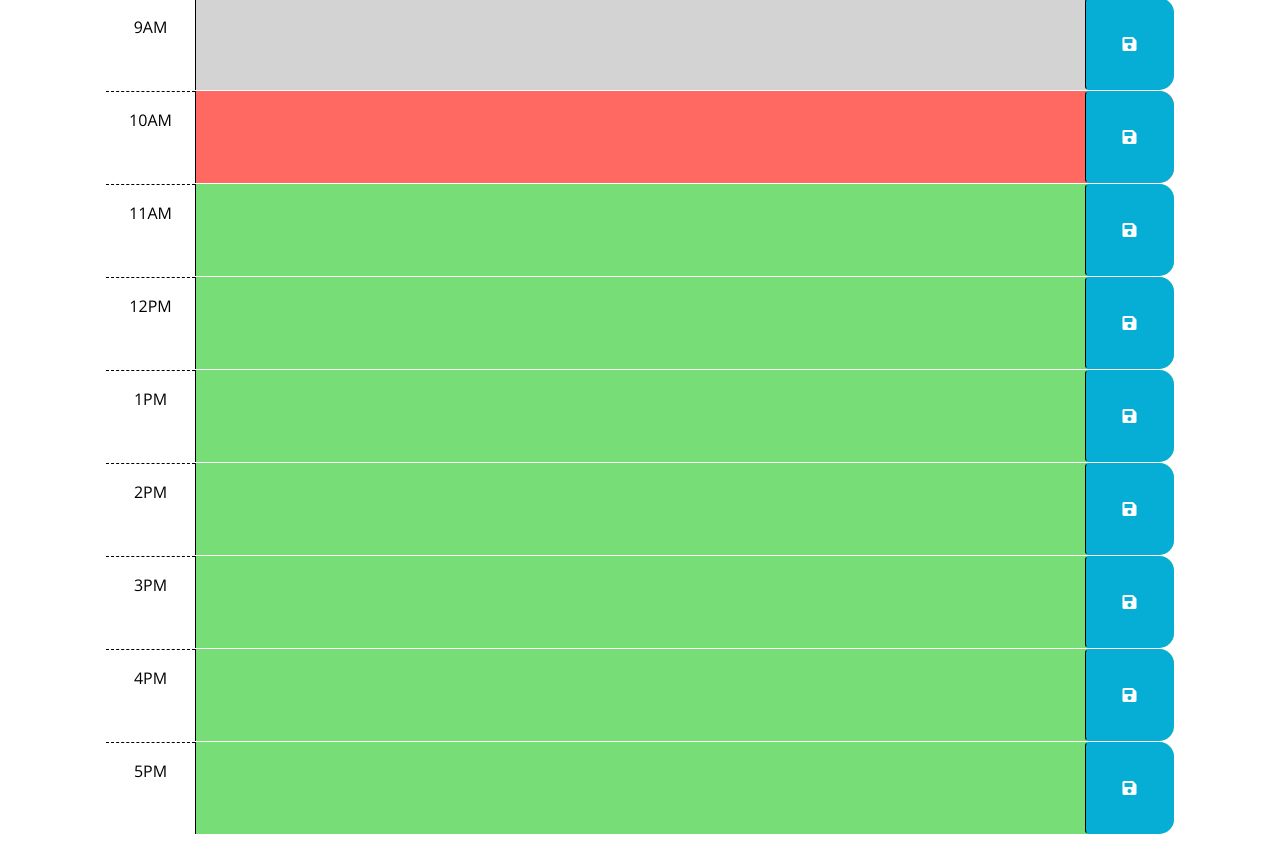
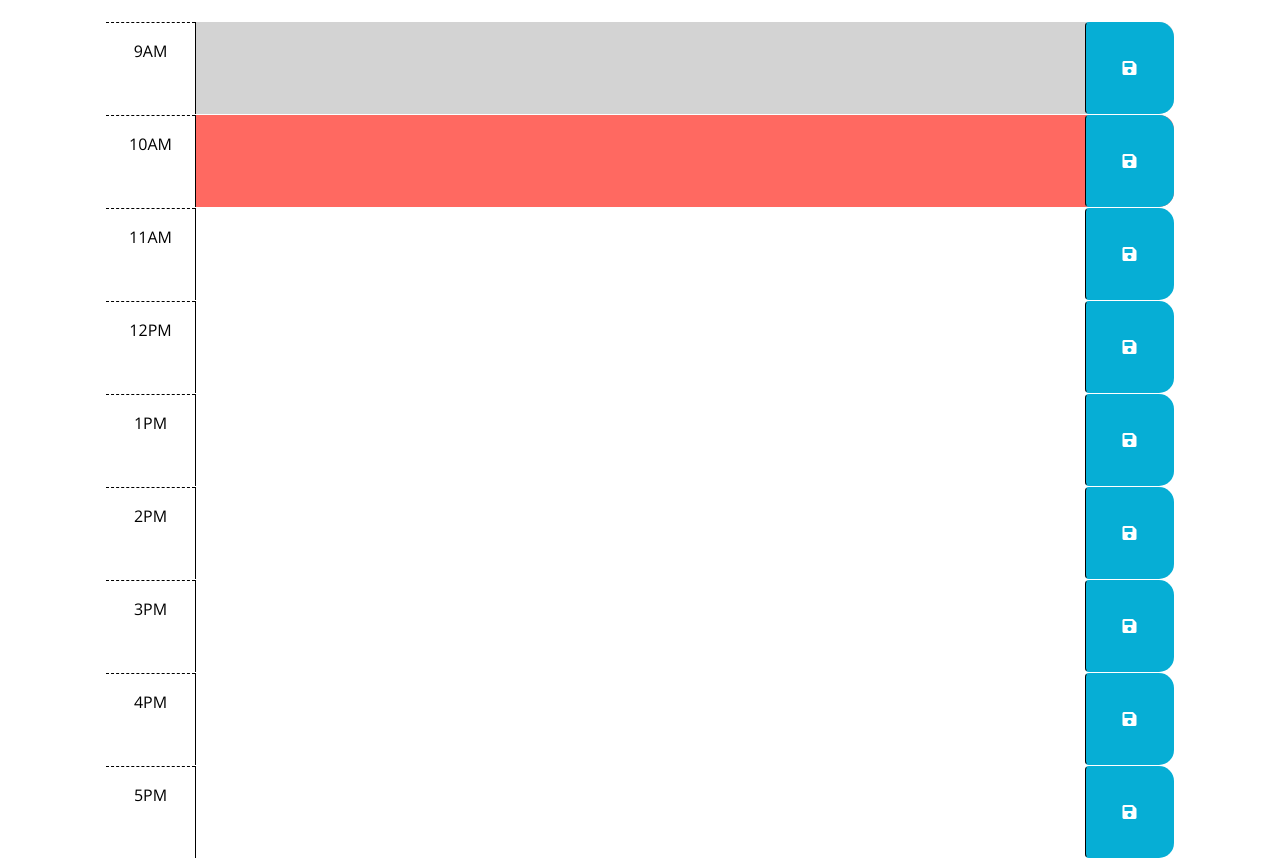
Before and after one commit to TheColorHieu/Planner-, a plain HTML site: page index.html in a window 1280 px wide. Shown: the part 283-1141 px from the top of the page. Before the commit the page ends 1117 px from the top, so only its background shows below. Drawn offline with nearby package versions, Linux system fonts and the light colour scheme.

Commit message:
added the conditions and it works!

```diff
--- a/assets/script.js
+++ b/assets/script.js
@@ -3,21 +3,56 @@
 // in the html.
 $(function () {
   //save functionality in class
-  $(".saveBtn").on("click", function(){
+  $(".saveBtn").on("click", function () {
     // console.log("save button is working");
     //save the user informaton
     //getting the text out of our text area, made it jquery by putting the $ in front
-    const val =$(this).siblings("textarea").eq(0).val();
+    const val = $(this).siblings("textarea").eq(0).val();
     //were targeting the parent id so that we can then use this information to figure out the past,present, and future
     const id = $(this).parent().attr("id");
     //this is how we save the line of code
     localStorage.setItem(id, val);
-    console.log(id,val);
+    console.log(id, val);
+    // TESTING TO SEE IF ITS WORKING
   });
 
   //creating a time block function to let us know where were saving it to
-  $(".time-block").each(function (){
+  $(".time-block").each(function () {
+    const timeBlock = $(this);
+    const hour = timeBlock.attr("id").split("-").pop();
+    //we want MM DD YYYY
+    //making variables for day and time
+
+    const currentDay = dayjs().format(" MM, DD YYYY");
+    const currentTime = dayjs().format(" h:mm:A");
+    //this line of codes displays the current day and time
+
+    $('header').append(currentDay);
+    $('header').append(currentTime);
+    //making variables for day and time
+    const present = new Date();
+    const past = new Date();
+    past.setHours(present.getHours() - 1);
+    const future = new Date();
+    future.setHours(present.getHours() - 1);
     //setting up conditional statements for past present and future css
+    if (past < currentTime) {
+
+      $(this).addClass("past");
+
+    } else if (present === currentTime) {
+
+      $(this).removeClass("present");
+
+    } else {
+      $(this).removeClass("future");
+
+    }
+
+
+
+
+    //retrieving the values
     const id = $(this).attr("id");
     const val = localStorage.getItem(id);
     $(this).children("textarea").eq(0).val(val);
@@ -26,17 +61,6 @@ $(function () {
 
 });
 
-  //making the save functionality
-  // const saveButtons = document.querySelectorAll('.saveBtn');
-  // saveButtons.forEach(saveButton => {
-  //   saveButton.addEventListener('click', function(){
-  //   const timeBlock = saveButton.closest('.timeblock');
-  //   const textInput = timeBlock.querySelector('.description').value;
-
-  //   //getting the id of the time block and use it as the key to save the input
-  //   const timeBlockId = timeBlock.id;
-  //   localStorage.setItem(timeBlockId, textInput);
-  //   })
 
 //
 // TODO: Add code to apply the past, present, or future class to each time
@@ -45,15 +69,4 @@ $(function () {
 // past, present, and future classes? How can Day.js be used to get the
 // current hour in 24-hour time?
 //
-  // TODO: Add code to get any user input that was saved in localStorage and set
-  // the values of the corresponding textarea elements. HINT: How can the id
-  // attribute of each time-block be used to do this?
-  //
-  // TODO: Add code to display the current date in the header of the page.
-
-  //we want MM DD YYYY
-    const currentDay = dayjs().format(" MM, DD YYYY");
-    const currentTime = dayjs().format(" h:mm:A");
-    $('header').append(currentDay);
-
-   $('header').append(currentTime);
+//making variables for past present future
--- a/index.html
+++ b/index.html
@@ -66,7 +66,7 @@
         </button>
       </div>
 
-      <div id="hour-12" class="row time-block future">
+      <div id="hour-12" class="row time-block ">
         <div class="col-2 col-md-1 hour text-center py-3">12PM</div>
         <textarea class="col-8 col-md-10 description" rows="3"> </textarea>
         <button class="btn saveBtn col-2 col-md-1" aria-label="save">
@@ -74,7 +74,7 @@
         </button>
       </div>
 
-      <div id="hour-13" class="row time-block future">
+      <div id="hour-13" class="row time-block ">
         <div class="col-2 col-md-1 hour text-center py-3">1PM</div>
         <textarea class="col-8 col-md-10 description" rows="3"> </textarea>
         <button class="btn saveBtn col-2 col-md-1" aria-label="save">
@@ -82,7 +82,7 @@
         </button>
       </div>
 
-      <div id="hour-14" class="row time-block future">
+      <div id="hour-14" class="row time-block ">
         <div class="col-2 col-md-1 hour text-center py-3">2PM</div>
         <textarea class="col-8 col-md-10 description" rows="3"> </textarea>
         <button class="btn saveBtn col-2 col-md-1" aria-label="save">
@@ -90,7 +90,7 @@
         </button>
       </div>
 
-      <div id="hour-15" class="row time-block future">
+      <div id="hour-15" class="row time-block ">
         <div class="col-2 col-md-1 hour text-center py-3">3PM</div>
         <textarea class="col-8 col-md-10 description" rows="3"> </textarea>
         <button class="btn saveBtn col-2 col-md-1" aria-label="save">
@@ -98,7 +98,7 @@
         </button>
       </div>
 
-      <div id="hour-16" class="row time-block future">
+      <div id="hour-16" class="row time-block ">
         <div class="col-2 col-md-1 hour text-center py-3">4PM</div>
         <textarea class="col-8 col-md-10 description" rows="3"> </textarea>
         <button class="btn saveBtn col-2 col-md-1" aria-label="save">
@@ -106,7 +106,7 @@
         </button>
       </div>
 
-      <div id="hour-17" class="row time-block future">
+      <div id="hour-17" class="row time-block ">
         <div class="col-2 col-md-1 hour text-center py-3">5PM</div>
         <textarea class="col-8 col-md-10 description" rows="3"> </textarea>
         <button class="btn saveBtn col-2 col-md-1" aria-label="save">
```
Lines whose indentation alone changed are shown as unchanged.
